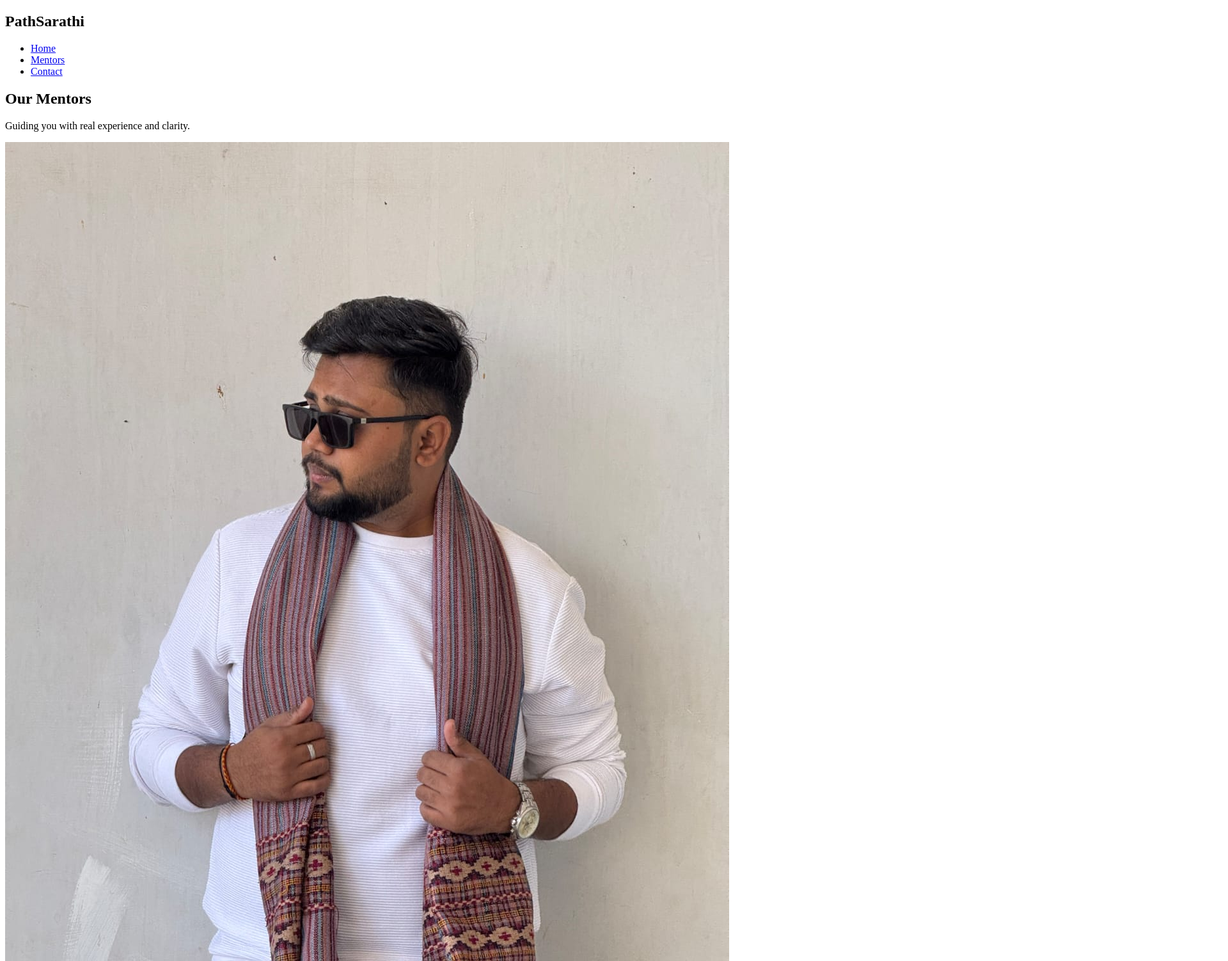
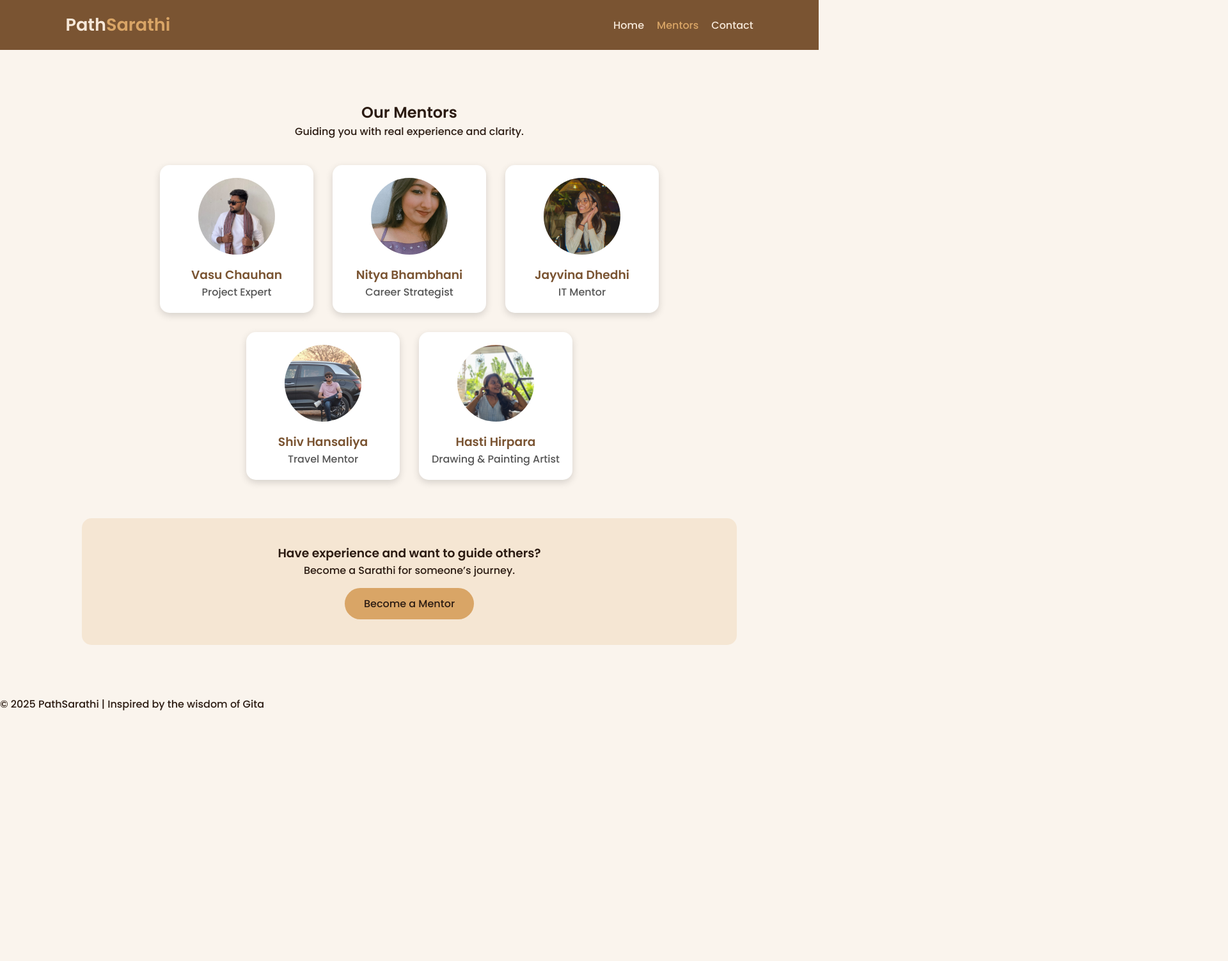
Before and after one commit to Vasucr01/pathsarathi, a plain HTML site: page mentors.html in a window 1280 px wide. Shown: the top 1502 px of the page at 64% size, 1920 px wide, since content can reach past the window. After the commit the page ends 1113 px from the top, so only its background shows below. Drawn offline with Linux system fonts and the light colour scheme.

Commit message:
Refactor style.css and remove unused styles

```diff
--- a/style.css
+++ b/style.css
@@ -1,56 +1,140 @@
-/* Bottom Become Mentor CTA */
-.become-mentor-cta {
-  margin-top: 60px;
-  padding: 40px 20px;
-  background: #F5E6D3;
-  border-radius: 16px;
+* {
+  margin: 0;
+  padding: 0;
+  box-sizing: border-box;
+  font-family: 'Poppins', sans-serif;
+}
+
+body {
+  background: #FAF4ED;
+  color: #2B1B12;
+}
+
+/* NAVBAR */
+header {
+  background: #7A5432;
+  padding: 18px 8%;
+}
+
+nav {
+  display: flex;
+  justify-content: space-between;
+  align-items: center;
+}
+
+nav h1 {
+  color: #F6E8D9;
+  font-size: 1.7rem;
+}
+nav h1 span {
+  color: #D9A566;
+}
+
+nav ul {
+  list-style: none;
+  display: flex;
+  gap: 20px;
+}
+
+nav ul li a {
+  color: #F6E8D9;
+  text-decoration: none;
+}
+nav ul li a.active,
+nav ul li a:hover {
+  color: #D9A566;
+}
+
+/* MENTORS */
+.team {
+  padding: 80px 10%;
   text-align: center;
 }
 
-.become-mentor-cta h3 {
-  font-size: 1.6rem;
-  color: #7A5432;
+.mentors {
+  display: flex;
+  flex-wrap: wrap;
+  gap: 30px;
+  justify-content: center;
+  margin-top: 40px;
+}
+
+.card {
+  width: 240px;
+  background: #fff;
+  padding: 20px;
+  border-radius: 15px;
+  box-shadow: 0 4px 12px rgba(0,0,0,0.15);
+  cursor: pointer;
+}
+
+.card img {
+  width: 120px;
+  height: 120px;
+  border-radius: 50%;
+  object-fit: cover;
   margin-bottom: 10px;
 }
 
-.become-mentor-cta p {
-  color: #3B2A1D;
-  margin-bottom: 20px;
+.card h3 {
+  color: #7A5432;
 }
 
-/* Fade-in Animation */
-.fade-in {
-  opacity: 0;
-  transform: translateY(30px);
-  transition: all 0.8s ease;
-}
-.fade-in.show {
-  opacity: 1;
-  transform: translateY(0);
+.card p {
+  color: #555;
 }
 
-/* Sticky Mentor CTA (Mobile Only) */
-.sticky-mentor {
-  display: none;
+/* CTA */
+.become-mentor-cta {
+  margin-top: 60px;
+  padding: 40px;
+  background: #F5E6D3;
+  border-radius: 15px;
 }
 
-@media (max-width: 768px) {
-  .sticky-mentor {
-    display: block;
-    position: fixed;
-    bottom: 15px;
-    left: 50%;
-    transform: translateX(-50%);
-    width: 90%;
-    max-width: 420px;
-    z-index: 999;
-    text-align: center;
-  }
+.btn {
+  background: #D9A566;
+  color: #2B1B12;
+  padding: 12px 30px;
+  border-radius: 30px;
+  text-decoration: none;
+  display: inline-block;
+  margin-top: 15px;
+}
 
-  .sticky-mentor a {
-    width: 100%;
-    display: block;
-    padding: 14px;
-    font-size: 1.05rem;
-  }
+.btn:hover {
+  background: #7A5432;
+  color: #F6E8D9;
 }
+
+/* MODAL */
+.modal {
+  display: none;
+  position: fixed;
+  inset: 0;
+  background: rgba(0,0,0,0.6);
+  justify-content: center;
+  align-items: center;
+}
+
+.modal-content {
+  background: #FAF4ED;
+  padding: 30px;
+  width: 90%;
+  max-width: 400px;
+  border-radius: 15px;
+  text-align: center;
+}
+
+.modal-content img {
+  width: 140px;
+  height: 140px;
+  border-radius: 50%;
+  margin-bottom: 10px;
+}
+
+.close {
+  float: right;
+  font-size: 24px;
+  cursor: pointer;
+}
```
